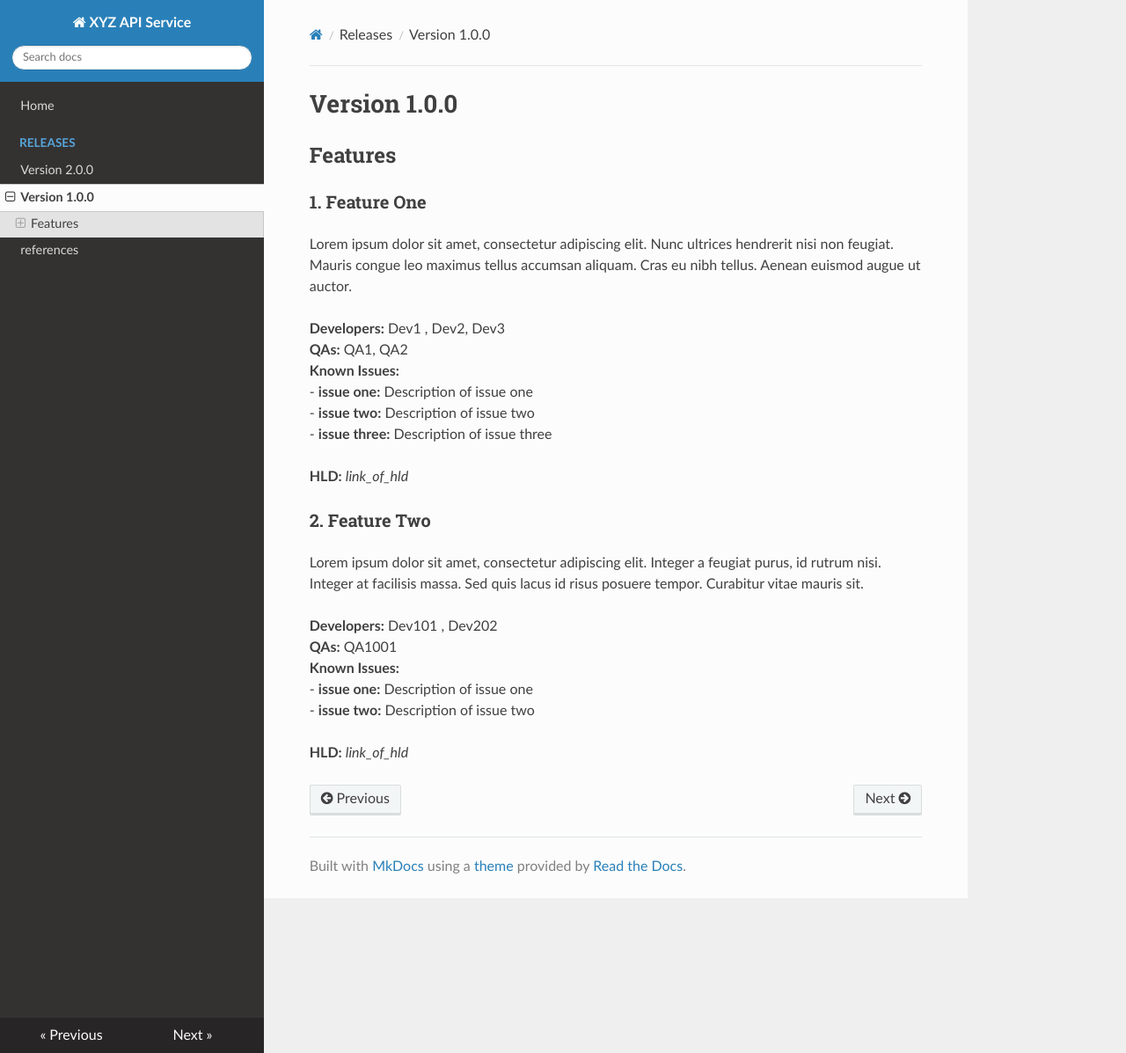
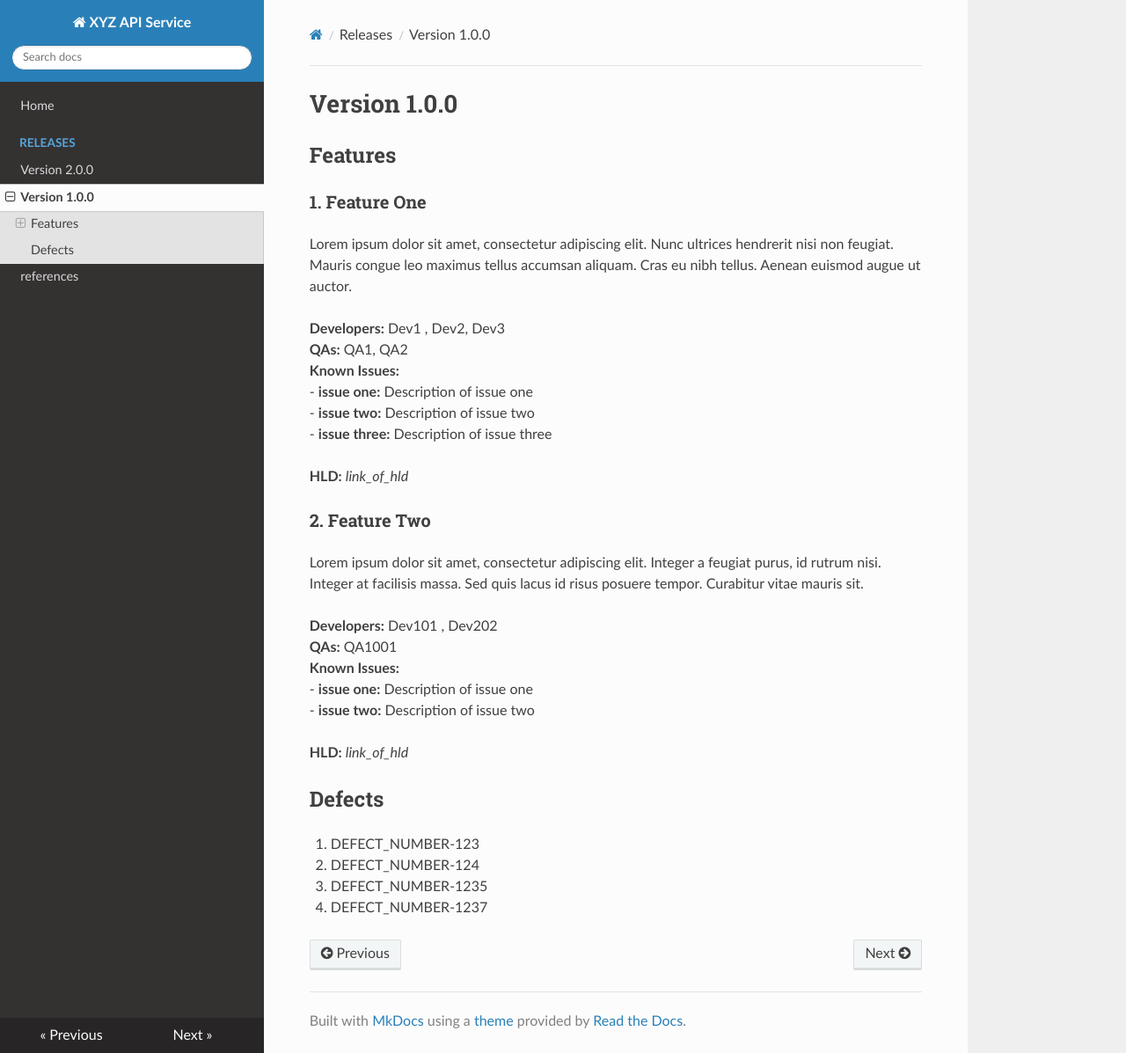
Before and after one commit to ppsingh4/xyz.api.service, an MkDocs documentation site: the page built from docs/releases/release_1_0_0.md, in a window 1280 px wide and 1197 px high. Shown: the whole window at 88% size. Built offline with MkDocs 1.6.1, drawn with Linux system fonts in a browser that asks for light colours; nearby versions of some CDN libraries.

Commit message:
defects in release

```diff
--- a/docs/releases/release_1_0_0.md
+++ b/docs/releases/release_1_0_0.md
@@ -27,3 +27,10 @@ Lorem ipsum dolor sit amet, consectetur adipiscing elit. Integer a feugiat purus
   - **issue two:** Description of issue two<br>
 
 **HLD:** *link_of_hld*
+
+## Defects
+
+1. DEFECT_NUMBER-123
+1. DEFECT_NUMBER-124
+1. DEFECT_NUMBER-1235
+1. DEFECT_NUMBER-1237
```
Also changed, not shown: site/index.html, site/releases/release_1_0_0/index.html, site/search/search_index.json, 1 other file.
